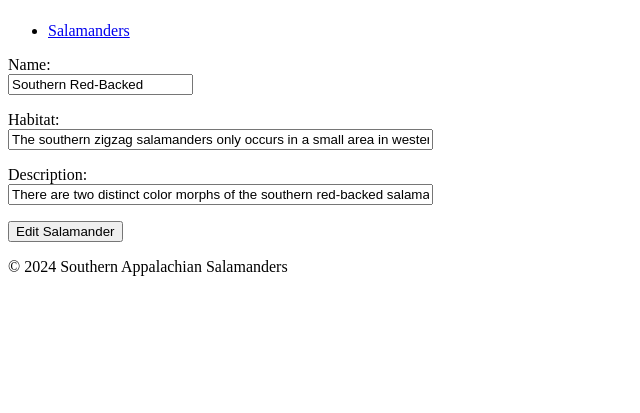
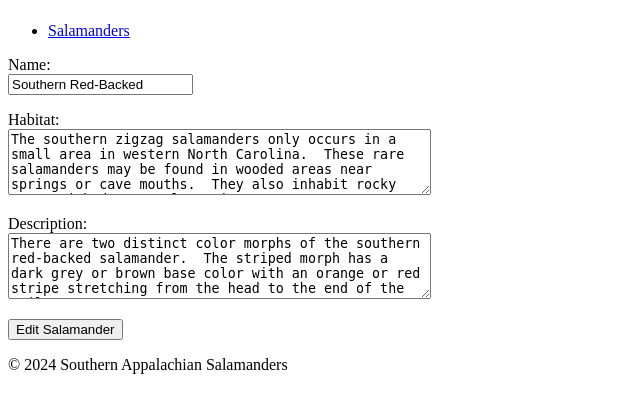
Before and after one commit to charlie-wallin/sas, a PHP site: page /public/salamanders/edit.php?id=1 in a window 1280 px wide. Shown: the part 58-471 px from the top of the page, without its empty margins (0-640 px from the left). Run offline with PHP 8.4, Linux system fonts and the light colour scheme; data comes from the database, SQL or seed files in the repository; a stand-in replaces the project's code that opens the database connection; some libraries are stand-ins or nearby versions.

Commit message:
fixed edit.php so the text area works

```diff
--- a/phase04/public/salamanders/edit.php
+++ b/phase04/public/salamanders/edit.php
@@ -26,14 +26,12 @@ if(is_post_request()) {
  </label>
  <label for="habitat">
      <p>Habitat: <br>
-        <input type="text" size="50" maxlength="100" name="habitat"
-        value = "<?php echo trim(h($salamander['habitat'])); ?>">
+     <textarea rows="4" cols="50" name="habitat"><?php echo h($salamander['habitat']); ?></textarea>
     </p>
 </label>
  <label for="description">
      <p>Description:<br>
-     <input type="text" size="50" maxlength="100" name="description"
-        value = "<?php echo trim(h($salamander['description'])); ?>">
+     <textarea rows="4" cols="50" name="description"><?php echo h($salamander['description']); ?></textarea>
      </p>
  </label>
  <lable for="submit">
```
